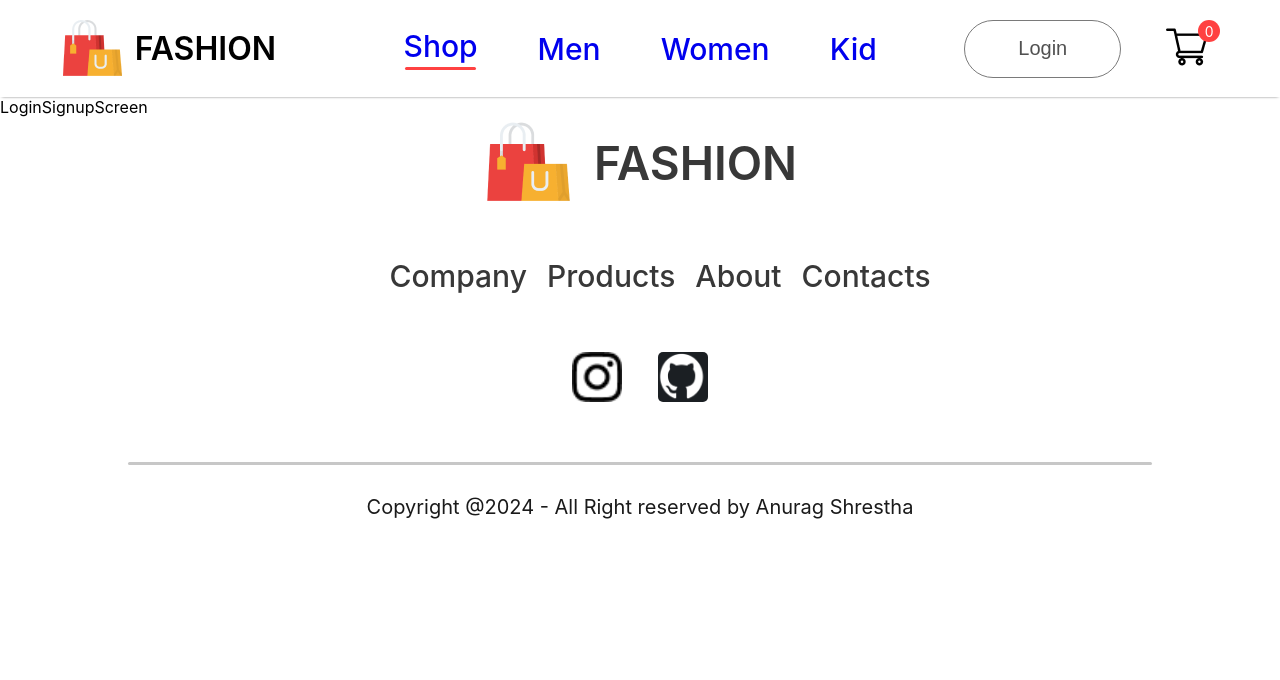
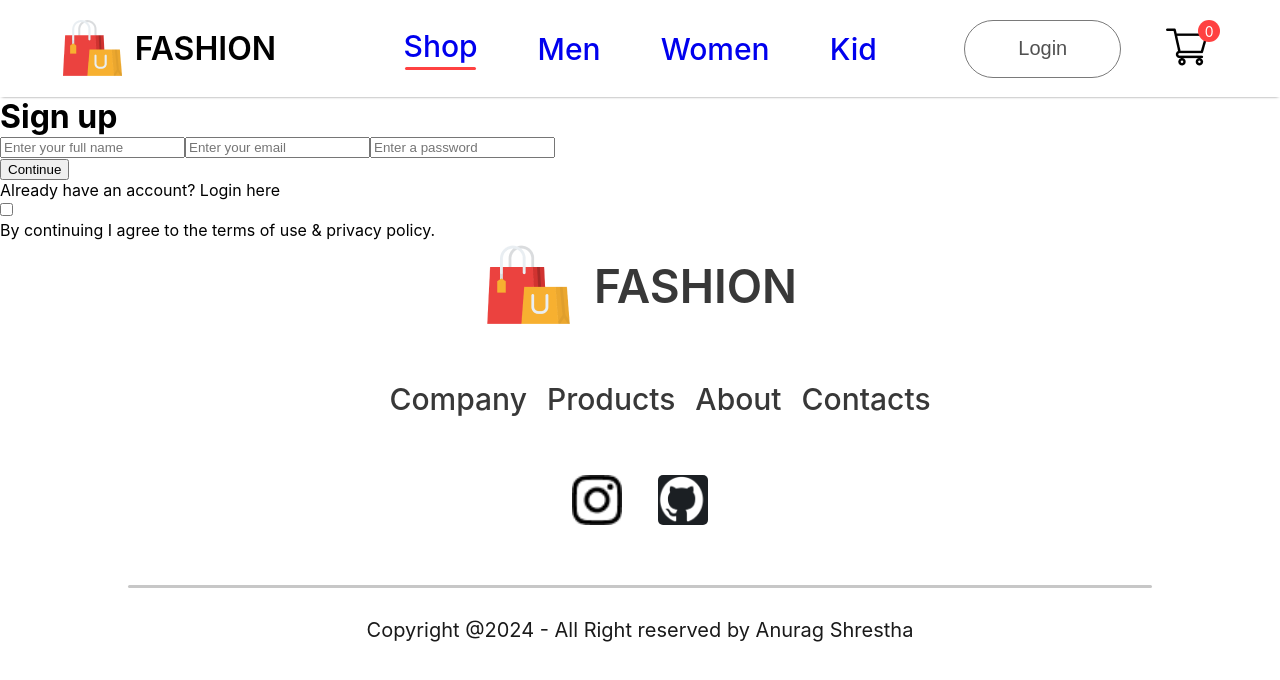
Before and after one commit to anuragshrestha/CloudMart, a React (Create React App) app: page /login in a window 1280 px wide. Shown: the top 680 px of the page. Built offline with nearby package versions, Linux system fonts and the light colour scheme.

Commit message:
crreated a loginsignup section

```diff
--- a/src/pages/LoginSignupScreen.jsx
+++ b/src/pages/LoginSignupScreen.jsx
@@ -2,6 +2,24 @@ import React from 'react'
 
 export const LoginSignupScreen = () => {
   return (
-    <div>LoginSignupScreen</div>
+    <div className="loginsignup">
+      <div className="loginsignup-container">
+        <h1>Sign up</h1>
+
+      <div className="loginsignup-fields">
+        <input type='text' placeholder='Enter your full name' />
+        <input type='email' placeholder='Enter your email'/>
+        <input  type='password' placeholder='Enter a password' />
+      </div>
+      <button>Continue</button>
+   <p  className="loginsignup-login">
+    Already have an account? <span>Login here</span>
+   </p>
+   <div className="loginsignup-agree">
+    <input type='checkbox' name='' id='' />
+    <p>By continuing I agree to the terms of use & privacy policy.</p>
+   </div>
+      </div>
+    </div>
   )
 }
```
